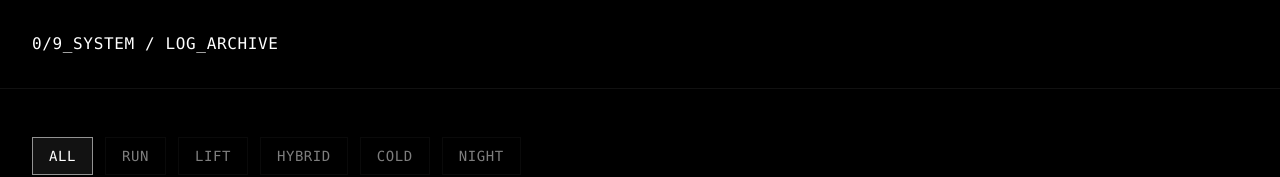
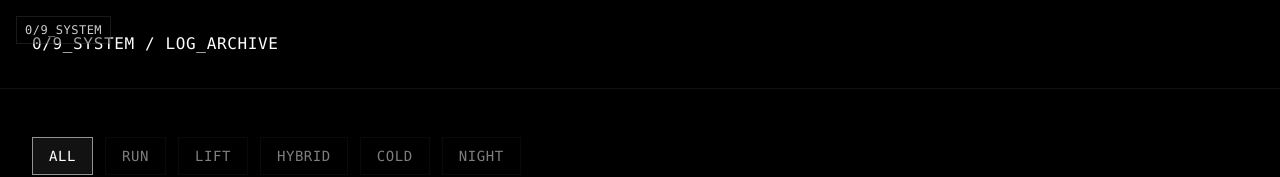
Before and after one commit to pciccaglione/zero9-site, a Next.js app: page /logs in a window 1280 px wide. Shown: the top 177 px of the page. Built offline with nearby package versions, Linux system fonts and the light colour scheme.

Commit message:
Add 0/9_SYSTEM nav link to logs page header

```diff
--- a/app/logs/page.tsx
+++ b/app/logs/page.tsx
@@ -52,7 +52,13 @@ function LogsContent() {
   return (
     <main className="min-h-screen bg-black">
       {/* Header */}
-      <header className="border-b border-graphite py-8 px-4 sm:px-8">
+      <header className="border-b border-graphite py-8 px-4 sm:px-8 relative">
+        <a
+          href="/"
+          className="absolute top-4 left-4 text-[12px] tracking-[0.04em] bg-black/40 px-2 py-1 border border-white/10 hover:border-white/30 transition-colors system-text text-white/80 hover:text-white"
+        >
+          0/9_SYSTEM
+        </a>
         <div className="max-w-7xl mx-auto">
           <h1 className="system-text text-white text-sm sm:text-base">
             0/9_SYSTEM / LOG_ARCHIVE
```
